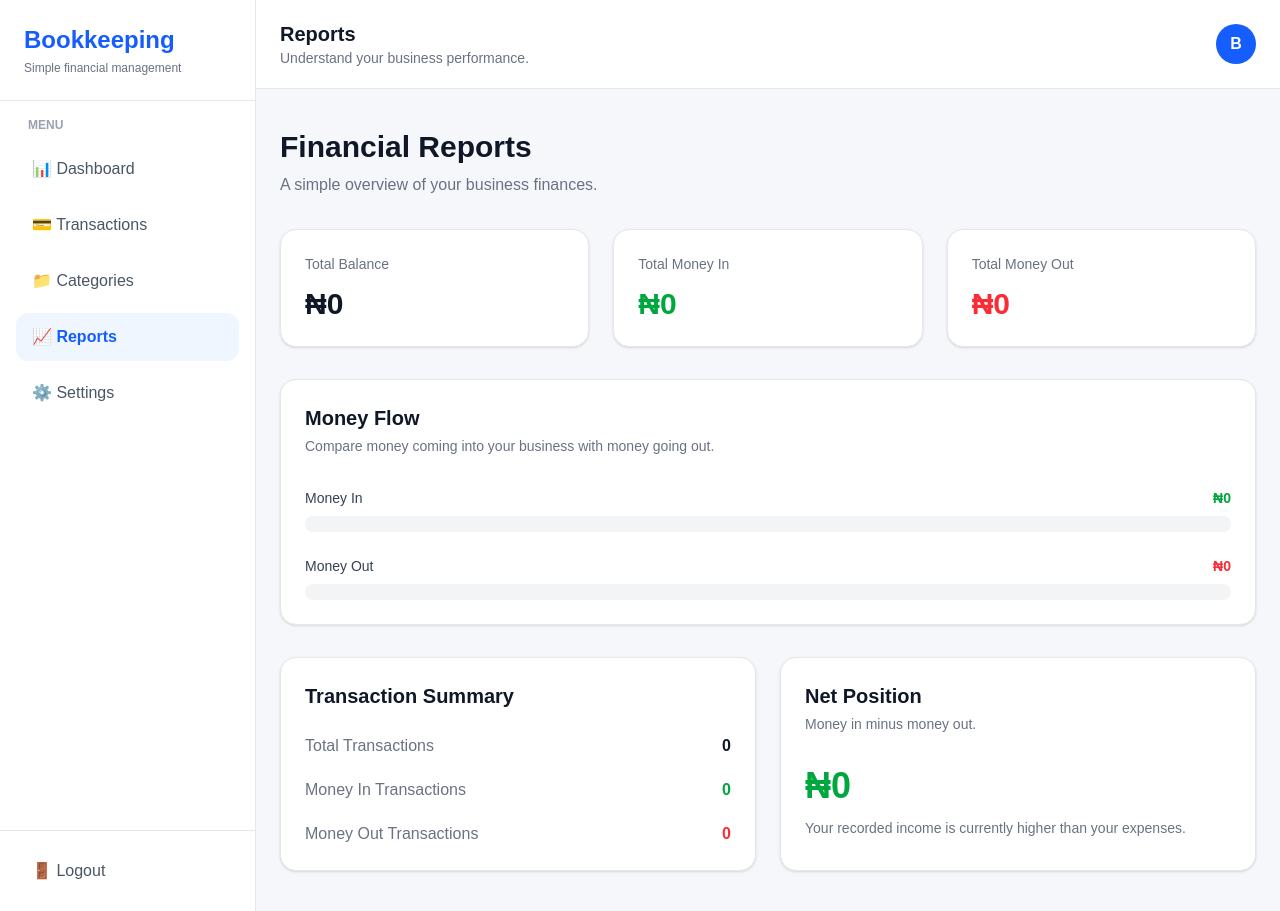
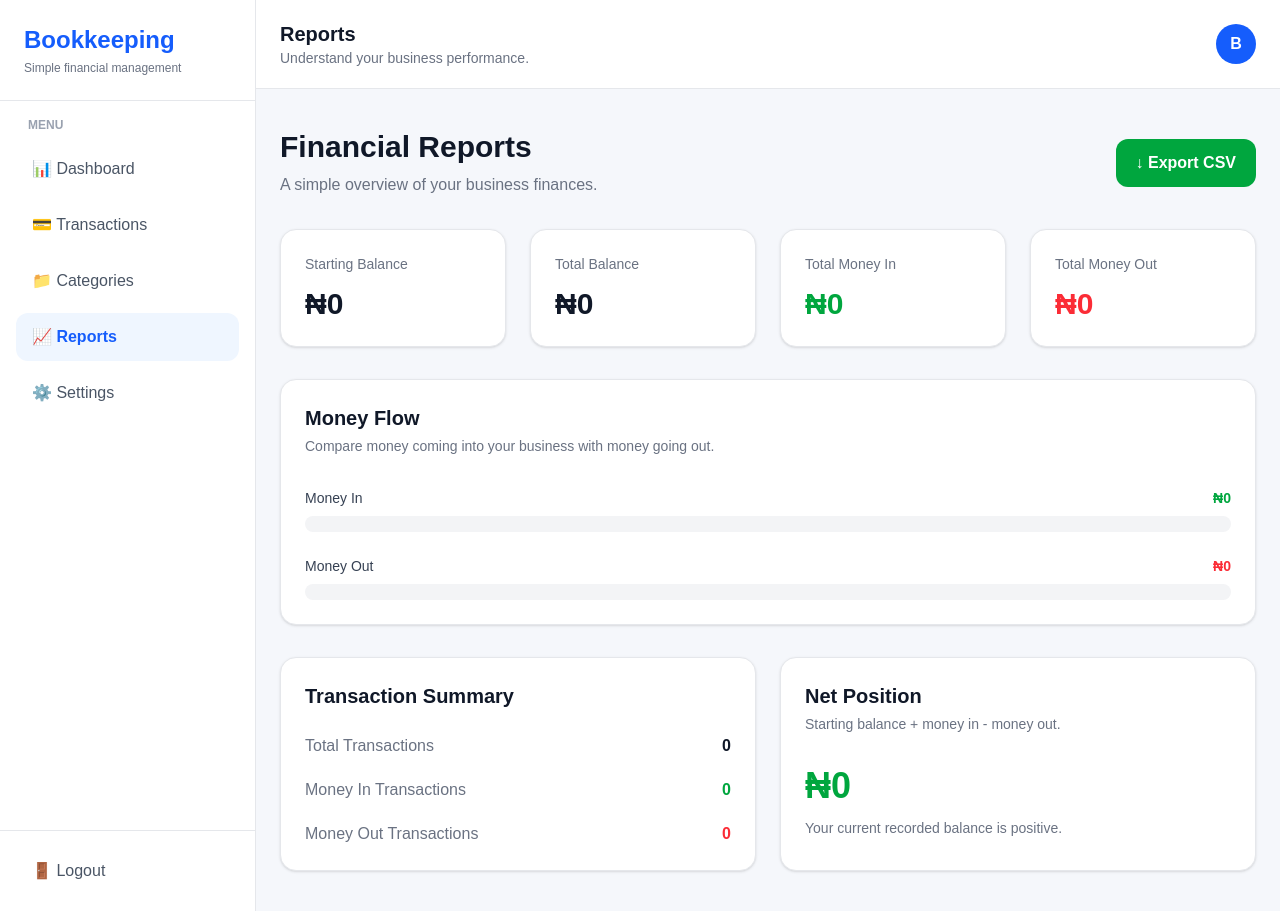
Before and after one commit to Tobaseun1/Book-keeping-, a React (Vite) app: page /reports in a window 1280 px wide. Built offline with nearby package versions, Linux system fonts and the light colour scheme.

Commit message:
Improve reports page

```diff
--- a/src/Pages/Reports.jsx
+++ b/src/Pages/Reports.jsx
@@ -22,9 +22,73 @@ function Reports() {
     const startingBalance =
         Number(localStorage.getItem("startingBalance")) || 0;
 
-    const balance = startingBalance + moneyIn - moneyOut;
+    const balance =
+        startingBalance + moneyIn - moneyOut;
 
     const totalTransactions = transactions.length;
+
+    const currency =
+        localStorage.getItem("currency") || "NGN";
+
+    const currencySymbols = {
+        NGN: "₦",
+        USD: "$",
+        GBP: "£",
+        EUR: "€",
+    };
+
+    const currencySymbol =
+        currencySymbols[currency] || "₦";
+
+    function exportCSV() {
+        if (transactions.length === 0) {
+            alert("There are no transactions to export.");
+            return;
+        }
+
+        const headers = [
+            "Date",
+            "Type",
+            "Category",
+            "Amount",
+            "Note",
+        ];
+
+        const rows = transactions.map((transaction) => [
+            transaction.date,
+            transaction.type === "in"
+                ? "Money In"
+                : "Money Out",
+            transaction.category,
+            transaction.amount,
+            transaction.note || "",
+        ]);
+
+        const csvContent = [
+            headers.join(","),
+            ...rows.map((row) =>
+                row
+                    .map((value) =>
+                        `"${String(value).replace(/"/g, '""')}"`
+                    )
+                    .join(",")
+            ),
+        ].join("\n");
+
+        const blob = new Blob([csvContent], {
+            type: "text/csv;charset=utf-8;",
+        });
+
+        const url = URL.createObjectURL(blob);
+
+        const link = document.createElement("a");
+        link.href = url;
+        link.download = "bookkeeping-report.csv";
+
+        link.click();
+
+        URL.revokeObjectURL(url);
+    }
 
     return (
         <div className="min-h-screen bg-[#F5F7FB] flex">
@@ -77,7 +141,7 @@ function Reports() {
                     </a>
 
                     <a
-                        href="#"
+                        href="/settings"
                         className="flex items-center gap-3 px-4 py-3 rounded-xl text-gray-600 hover:bg-gray-50"
                     >
                         ⚙️ Settings
@@ -124,8 +188,10 @@ function Reports() {
                 {/* CONTENT */}
                 <main className="max-w-7xl mx-auto px-6 py-10">
 
-                    <div className="mb-8">
+                    {/* TITLE */}
+                    <div className="mb-8 flex flex-col md:flex-row md:items-center md:justify-between gap-4">
 
+                        <div>
                             <h1 className="text-3xl font-bold text-gray-900">
                                 Financial Reports
                             </h1>
@@ -133,12 +199,35 @@ function Reports() {
                             <p className="text-gray-500 mt-2">
                                 A simple overview of your business finances.
                             </p>
+                        </div>
+
+                        <button
+                            onClick={exportCSV}
+                            className="bg-green-600 text-white px-5 py-3 rounded-xl font-semibold hover:bg-green-700 transition"
+                        >
+                            ↓ Export CSV
+                        </button>
 
                     </div>
 
                     {/* SUMMARY */}
-                    <div className="grid grid-cols-1 md:grid-cols-3 gap-6">
+                    <div className="grid grid-cols-1 md:grid-cols-4 gap-6">
 
+                        {/* STARTING BALANCE */}
+                        <div className="bg-white rounded-2xl border border-gray-200 shadow-sm p-6">
+
+                            <p className="text-sm text-gray-500">
+                                Starting Balance
+                            </p>
+
+                            <h2 className="text-3xl font-bold text-gray-900 mt-3">
+                                {currencySymbol}
+                                {startingBalance.toLocaleString()}
+                            </h2>
+
+                        </div>
+
+                        {/* TOTAL BALANCE */}
                         <div className="bg-white rounded-2xl border border-gray-200 shadow-sm p-6">
 
                             <p className="text-sm text-gray-500">
@@ -146,11 +235,13 @@ function Reports() {
                             </p>
 
                             <h2 className="text-3xl font-bold text-gray-900 mt-3">
-                                ₦{balance.toLocaleString()}
+                                {currencySymbol}
+                                {balance.toLocaleString()}
                             </h2>
 
                         </div>
 
+                        {/* MONEY IN */}
                         <div className="bg-white rounded-2xl border border-gray-200 shadow-sm p-6">
 
                             <p className="text-sm text-gray-500">
@@ -158,11 +249,13 @@ function Reports() {
                             </p>
 
                             <h2 className="text-3xl font-bold text-green-600 mt-3">
-                                ₦{moneyIn.toLocaleString()}
+                                {currencySymbol}
+                                {moneyIn.toLocaleString()}
                             </h2>
 
                         </div>
 
+                        {/* MONEY OUT */}
                         <div className="bg-white rounded-2xl border border-gray-200 shadow-sm p-6">
 
                             <p className="text-sm text-gray-500">
@@ -170,7 +263,8 @@ function Reports() {
                             </p>
 
                             <h2 className="text-3xl font-bold text-red-500 mt-3">
-                                ₦{moneyOut.toLocaleString()}
+                                {currencySymbol}
+                                {moneyOut.toLocaleString()}
                             </h2>
 
                         </div>
@@ -188,6 +282,7 @@ function Reports() {
                             Compare money coming into your business with money going out.
                         </p>
 
+                        {/* MONEY IN */}
                         <div className="mt-8">
 
                             <div className="flex justify-between mb-2">
@@ -197,7 +292,8 @@ function Reports() {
                                 </span>
 
                                 <span className="text-sm font-bold text-green-600">
-                                    ₦{moneyIn.toLocaleString()}
+                                    {currencySymbol}
+                                    {moneyIn.toLocaleString()}
                                 </span>
 
                             </div>
@@ -218,6 +314,7 @@ function Reports() {
 
                         </div>
 
+                        {/* MONEY OUT */}
                         <div className="mt-6">
 
                             <div className="flex justify-between mb-2">
@@ -227,7 +324,8 @@ function Reports() {
                                 </span>
 
                                 <span className="text-sm font-bold text-red-500">
-                                    ₦{moneyOut.toLocaleString()}
+                                    {currencySymbol}
+                                    {moneyOut.toLocaleString()}
                                 </span>
 
                             </div>
@@ -253,6 +351,7 @@ function Reports() {
                     {/* REPORT DETAILS */}
                     <div className="grid grid-cols-1 md:grid-cols-2 gap-6 mt-8">
 
+                        {/* TRANSACTION SUMMARY */}
                         <div className="bg-white rounded-2xl border border-gray-200 shadow-sm p-6">
 
                             <h2 className="text-xl font-bold text-gray-900">
@@ -282,7 +381,8 @@ function Reports() {
                                     <span className="font-bold text-green-600">
                                         {
                                             transactions.filter(
-                                                (transaction) => transaction.type === "in"
+                                                (transaction) =>
+                                                    transaction.type === "in"
                                             ).length
                                         }
                                     </span>
@@ -298,7 +398,8 @@ function Reports() {
                                     <span className="font-bold text-red-500">
                                         {
                                             transactions.filter(
-                                                (transaction) => transaction.type === "out"
+                                                (transaction) =>
+                                                    transaction.type === "out"
                                             ).length
                                         }
                                     </span>
@@ -309,6 +410,7 @@ function Reports() {
 
                         </div>
 
+                        {/* NET POSITION */}
                         <div className="bg-white rounded-2xl border border-gray-200 shadow-sm p-6">
 
                             <h2 className="text-xl font-bold text-gray-900">
@@ -316,7 +418,7 @@ function Reports() {
                             </h2>
 
                             <p className="text-sm text-gray-500 mt-1">
-                                Money in minus money out.
+                                Starting balance + money in - money out.
                             </p>
 
                             <h3
@@ -326,13 +428,16 @@ function Reports() {
                                         : "text-4xl font-bold text-red-500 mt-8"
                                 }
                             >
-                                ₦{balance.toLocaleString()}
+                                {currencySymbol}
+                                {balance.toLocaleString()}
                             </h3>
 
                             <p className="text-sm text-gray-500 mt-3">
+
                                 {balance >= 0
-                                    ? "Your recorded income is currently higher than your expenses."
-                                    : "Your recorded expenses are currently higher than your income."}
+                                    ? "Your current recorded balance is positive."
+                                    : "Your recorded expenses are currently higher than your available balance."}
+
                             </p>
 
                         </div>
```
Lines whose indentation alone changed are shown as unchanged.
